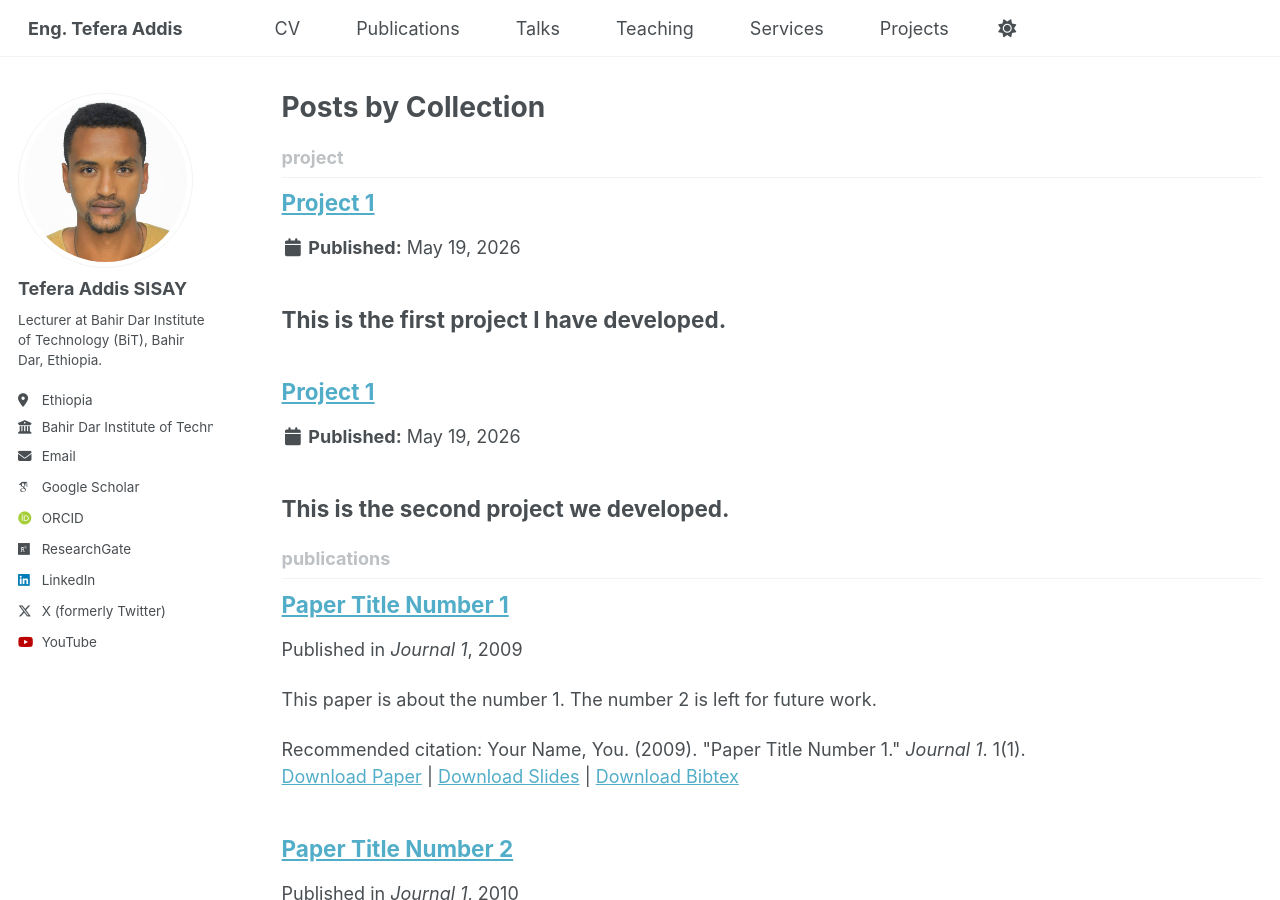
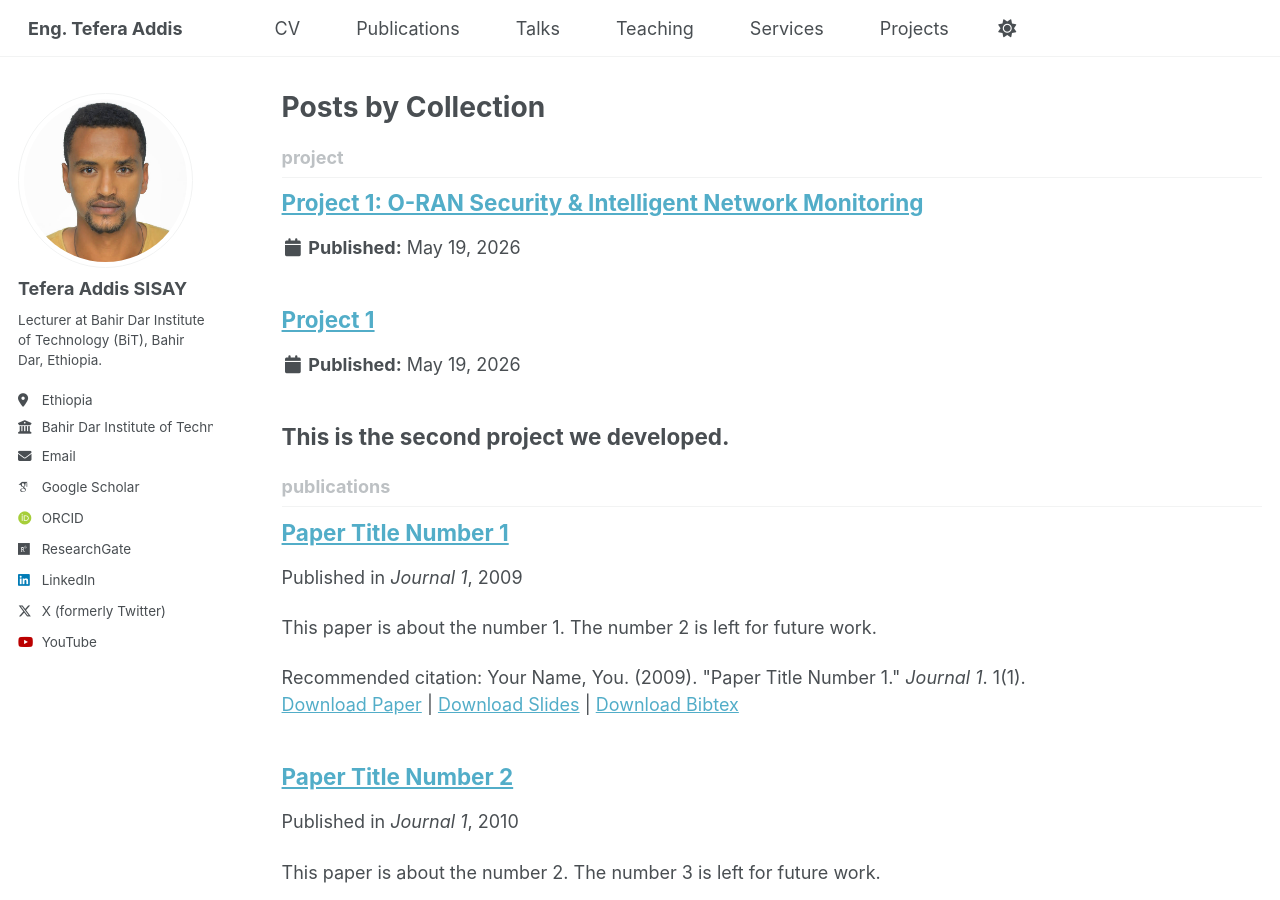
Before and after one commit to tefera-addis-sisay/tefera-addis-sisay.github.io, a Jekyll site: the page built from _pages/collection-archive.html, in a window 1280 px wide and 900 px high. Built offline with Jekyll 4.4.1, drawn with Linux system fonts in a browser that asks for light colours; some web fonts are replaced; a script bundle is joined from its source files by our own code; library files that are not in the unit come from our copies; some of the changed lines change nothing that is shown.

Commit message:
Update project_1.md

```diff
--- a/_project/project_1.md
+++ b/_project/project_1.md
@@ -1,54 +1,5 @@
 ---
-title: "Project 1"
-permalink: /projects/
-author_profile: true
+title: "Project 1: O-RAN Security & Intelligent Network Monitoring"
+permalink: /projects/project_1/
+layout: single
 ---
-
-## This is the first project I have developed.
-
-### O-RAN Security & Intelligent Network Monitoring
-Research and development of anomaly detection and performance degradation analysis in O-RAN systems using Non-RT RIC architectures.
-
-- Focus: network intelligence, security analytics, and RAN optimization
-- Technologies: Python, ML models, containerized network simulation
-- Related: [O-RAN Alliance](https://www.o-ran.org/)
-
----
-
-### VES Collector for Network Telemetry
-Design and implementation of a Python-based VES (Virtualized Event Streaming) Collector for receiving, processing, and analyzing RAN events.
-
-- Real-time event ingestion and processing pipeline
-- Integration with streaming systems (Kafka, monitoring tools)
-- Security testing and attack simulation on event streams
-- Related: [ONAP VES Documentation](https://docs.onap.org/)
-
----
-
-### Network Traffic Monitoring & Attack Detection
-Development of tools for capturing and analyzing network traffic using Wireshark-integrated environments.
-
-- Packet analysis and anomaly detection
-- Attack simulation and detection logic
-- Applied in O-RAN security research
-- Tool: [Wireshark](https://www.wireshark.org/)
-
----
-
-### Spiking Neural Networks (SNN) Experiments
-Research on biologically inspired deep learning models for signal processing and pattern recognition.
-
-- Frameworks: Nengo, nengo-fpga
-- Dataset: MNIST-based experiments
-- Focus: neuromorphic computing
-- Related: [Nengo](https://www.nengo.ai/)
-
----
-
-### SimpleDB Transaction & Lock Manager Implementation
-Implementation of database internals including transaction handling, buffer management, and locking systems.
-
-- Shared/exclusive locks
-- Deadlock detection using wait-for graphs
-- Educational DBMS system
-- Related: [MIT SimpleDB](https://mitpdos.github.io/)
```
